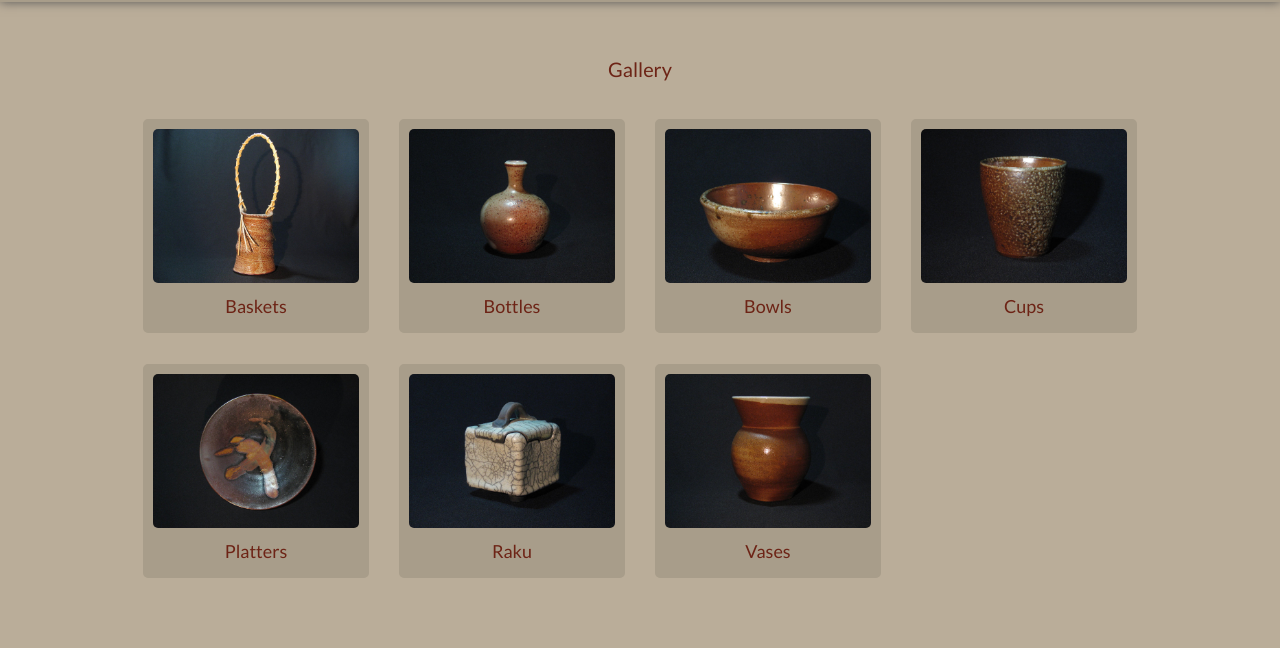
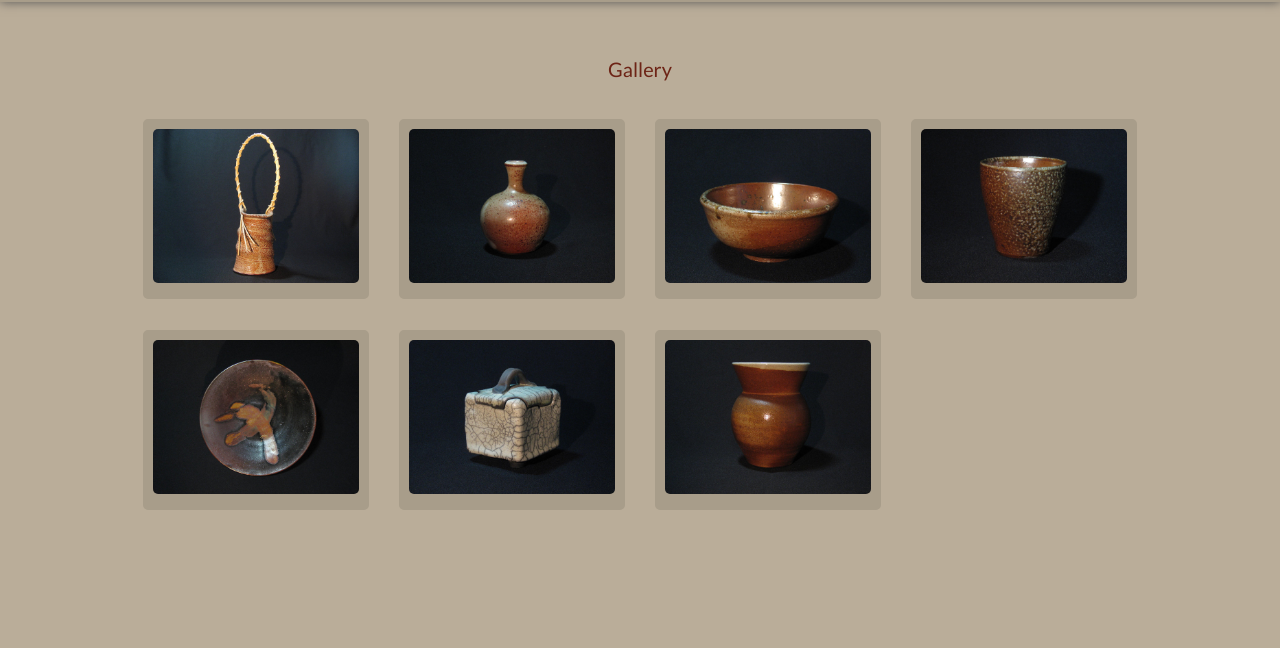
Before and after one commit to mdhcodes/spiral-twists, a plain HTML site: page gallery.html in a window 1280 px wide. Shown: the part 152-800 px from the top of the page. Drawn offline with Linux system fonts and the light colour scheme.

Commit message:
Animate gallery page: Image captions visible on hover

```diff
--- a/css/main.css
+++ b/css/main.css
@@ -158,12 +158,6 @@ blockquote {
 	border: 10px solid #a89d8a;
 }
 
-.gallery-caption {
-	padding: 0.2em;
-	font-size: 1.125em;
-  color: #6d2416;
-}
-
 .gallery-nav a {
 	display: inline-block;
 	color: #6d2416;
@@ -183,6 +177,43 @@ blockquote {
 	margin-right: 3em;
 	margin-top: 1.5em;
 	clear: both;
+}
+
+/* Create figcaption overlay */
+
+figure {
+  position: relative;
+}
+
+figcaption {
+  position: absolute;
+  height: 100%;
+  top: 0;
+  right: 0;
+  left: 0;
+  background-color: rgba(168, 157, 138, .9);
+  opacity: 0;
+	font-size: 1.25em;
+}
+
+/* Show figcaption overlay on hover */
+
+figcaption:hover {
+  opacity: 1;
+}
+
+/*Scale images on hover*/
+
+figure {
+  -webkit-transition: all .4s;
+	-moz-transition: all .4s;
+	transition: all .4s;
+}
+
+figure:hover {
+  -webkit-transform: scale(.95);
+	-moz-transform: scale(.95);
+  transform: scale(.95);
 }
 
 /*** ABOUT PAGE ***/
--- a/gallery.html
+++ b/gallery.html
@@ -43,44 +43,58 @@
 			  <ul>
 				  <li>
 				    <a href="baskets.html">
+              <figure>
 				        <img src="img/basket1.jpg" alt="Wood Fired Basket">
-				        <h3 class="gallery-caption">Baskets</h3>
+                  <figcaption><h3>Baskets</h3></figcaption>
+                </figure>
 				      </a>
 				    </li>
 				    <li>
 				      <a href="bottles.html">
+                <figure>
 				          <img src="img/bottle2.jpg" alt="Wood Fired Bottle">
-				          <h3 class="gallery-caption">Bottles</h3>
+                    <figcaption><h3>Bottles</h3></figcaption>
+                  </figure>
 				        </a>
 				      </li>
 				      <li>
 				        <a href="bowls.html">
+                  <figure>
 				            <img src="img/bowl9.jpg" alt="Wood Fired Bowl">
-				            <h3 class="gallery-caption">Bowls</h3>
+                      <figcaption><h3>Bowls</h3></figcaption>
+                    </figure>
 				          </a>
 				        </li>
 				        <li>
 				          <a href="cups.html">
+                    <figure>
 				              <img src="img/cup2.jpg" alt="Wood Fired Cup">
-				              <h3 class="gallery-caption">Cups</h3>
+                        <figcaption><h3>Cups</h3></figcaption>
+                      </figure>
 				            </a>
 				          </li>
 				          <li>
 				            <a href="platters.html">
+                      <figure>
 				                <img src="img/platter2.jpg" alt="Wood Fired Platter">
-				                <h3 class="gallery-caption">Platters</h3>
+                          <figcaption><h3>Platters</h3></figcaption>
+                        </figure>
 				              </a>
 				            </li>
 				            <li>
 				              <a href="raku.html">
+                        <figure>
 				                  <img src="img/raku3.jpg" alt="Raku Fired Box">
-				                  <h3 class="gallery-caption">Raku</h3>
+                            <figcaption><h3>Raku</h3></figcaption>
+                          </figure>
 				                </a>
 				              </li>
 				              <li>
 				                <a href="vases.html">
+                          <figure>
 				                    <img src="img/vase1.jpg" alt="Wood Fired Vase">
-				                    <h3 class="gallery-caption">Vases</h3>
+                              <figcaption><h3>Vases</h3></figcaption>
+                            </figure>
 				                  </a>
 				                </li>
 			                </ul>
```
Lines whose indentation alone changed are shown as unchanged.
